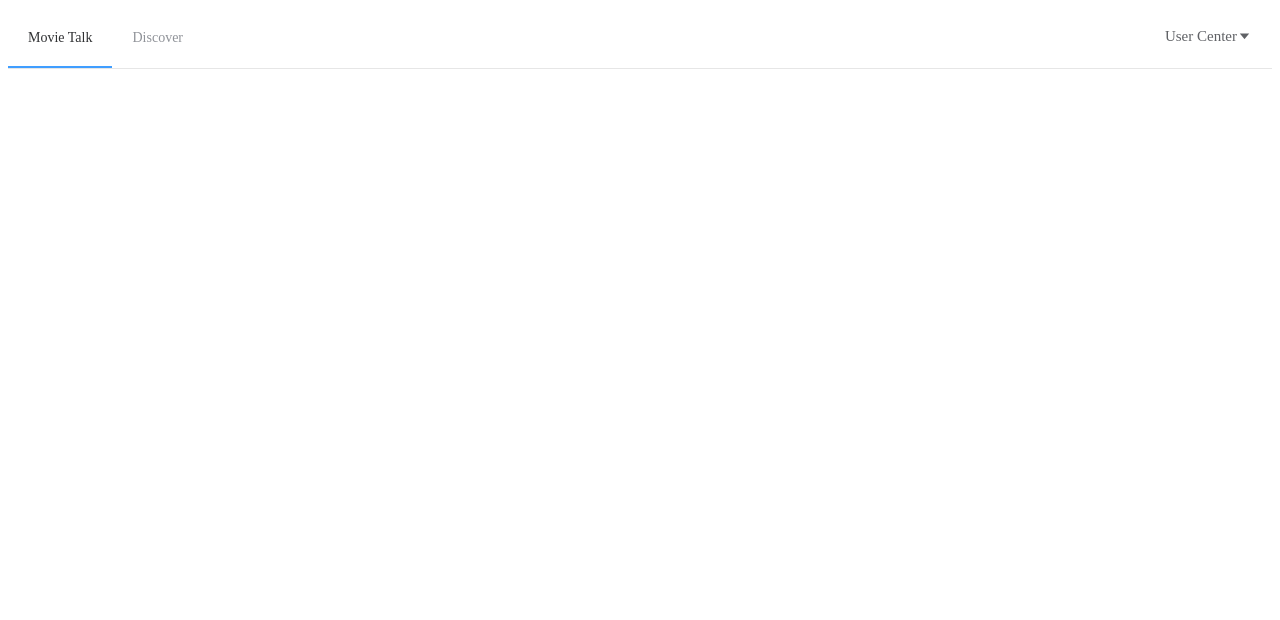
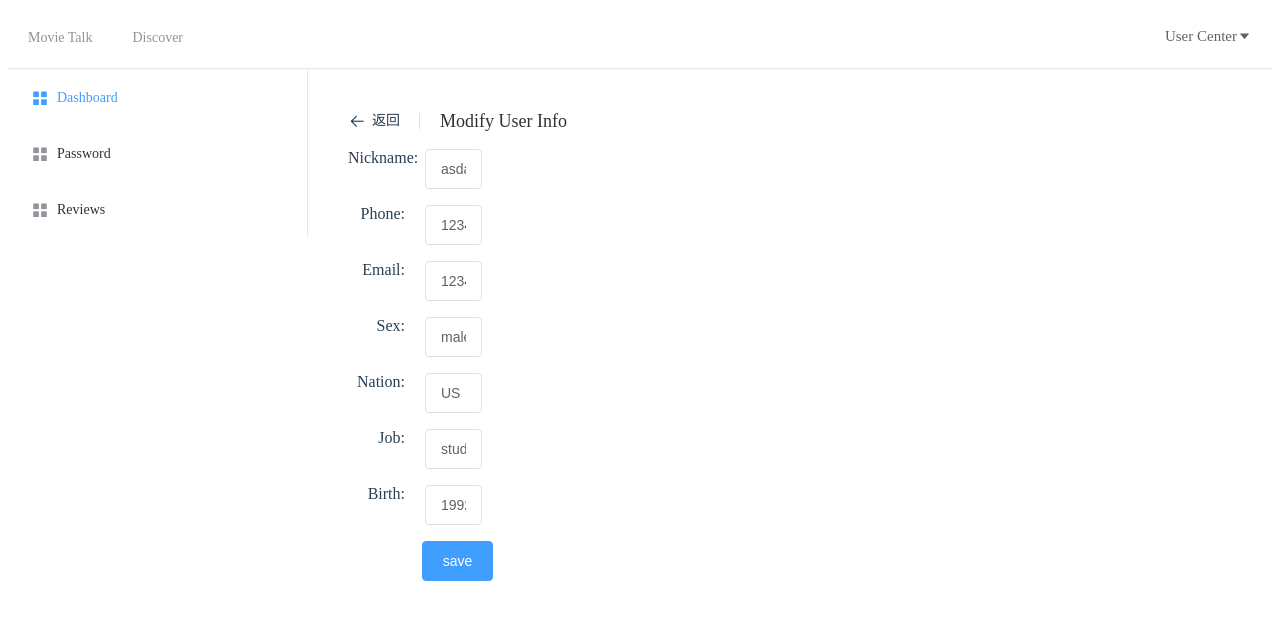
Before and after one commit to housirvip/movie-talk-vue, a Vue app: page /user-center/modifyUsrInfo in a window 1280 px wide. Shown: the top 620 px of the page. Built offline with nearby package versions, Linux system fonts and the light colour scheme.

Commit message:
Add user center some funcs

```diff
--- a/src/router.js
+++ b/src/router.js
@@ -56,6 +56,16 @@ export default new Router({
           path: 'reviews',
           name: 'Reviews',
           component: () => import('./views/user-center/Reviews.vue')
+        },
+        {
+          path: 'modifyUsrInfo',
+          name: 'modifyUsrInfo',
+          component: () => import('./views/user-center/ModifyUsrInfo.vue')
+        },
+        {
+          path: 'modifyPasswd',
+          name: 'modifyPasswd',
+          component: () => import('./views/user-center/ModifyPassword.vue')
         }
       ]
     },
--- a/src/views/UserCenter.vue
+++ b/src/views/UserCenter.vue
@@ -9,6 +9,10 @@
           <el-menu-item index="dashboard">
             <i class="el-icon-menu"></i>
             <span slot="title">Dashboard</span>
+          </el-menu-item>
+          <el-menu-item index="modifyPasswd">
+            <i class="el-icon-menu"></i>
+            <span slot="title">Password</span>
           </el-menu-item>
           <el-menu-item index="reviews">
             <i class="el-icon-menu"></i>
--- a/src/views/user-center/Dashboard.vue
+++ b/src/views/user-center/Dashboard.vue
@@ -1,18 +1,121 @@
 <template>
   <div class="dashboard">
     hello {{user.username}}, this is Dashboard page
+    <el-container>
+      <el-main>
+        <el-row>
+          <el-col span="4">
+            <el-row>
+              <el-avatar shape="square" :size="100" src="https://cube.elemecdn.com/3/7c/3ea6beec64369c2642b92c6726f1epng.png"></el-avatar>
+            </el-row>
+            <el-row>
+              <el-upload
+                class="upload-demo"
+                action="https://jsonplaceholder.typicode.com/posts/"
+                :limit="1">
+                <el-button type="primary">submit avatar</el-button>
+              </el-upload>
+            </el-row>
+          </el-col>
+          <el-col span="12">
+            <el-row gutter="20">
+              <el-col span="4" style="text-align: right">
+                Nickname:
+              </el-col>
+              <el-col span="4">
+                {{nickName}}
+              </el-col>
+            </el-row>
+            <p></p>
+            <el-row gutter="20">
+              <el-col span="4" style="text-align: right">
+                Phone:
+              </el-col>
+              <el-col span="4">
+                {{phone}}
+              </el-col>
+            </el-row>
+            <p></p>
+            <el-row gutter="20">
+              <el-col span="4" style="text-align: right">
+                Email:
+              </el-col>
+              <el-col span="4">
+                {{email}}
+              </el-col>
+            </el-row>
+            <p></p>
+            <el-row gutter="20">
+              <el-col span="4" style="text-align: right">
+                Sex:
+              </el-col>
+              <el-col span="4">
+                {{sex}}
+              </el-col>
+            </el-row>
+            <p></p>
+            <el-row gutter="20">
+              <el-col span="4" style="text-align: right">
+                Nation:
+              </el-col>
+              <el-col span="4">
+                {{nation}}
+              </el-col>
+            </el-row>
+            <p></p>
+            <el-row gutter="20">
+              <el-col span="4" style="text-align: right">
+                Job:
+              </el-col>
+              <el-col span="4">
+                {{job}}
+              </el-col>
+            </el-row>
+            <p></p>
+            <el-row gutter="20">
+              <el-col span="4" style="text-align: right">
+                Birth:
+              </el-col>
+              <el-col span="4">
+                {{birth}}
+              </el-col>
+            </el-row>
+            <p></p>
+            <el-row>
+              <el-col span="4" offset="4" style="text-align: left">
+                <el-button type="primary" @click="toModify">Modify</el-button>
+              </el-col>
+            </el-row>
+          </el-col>
+        </el-row>
+      </el-main>
+    </el-container>
   </div>
 </template>
 
 <script>
 export default {
   name: 'Dashboard',
+  data () {
+    return {
+      nickName: 'asdasd',
+      phone: '12345678',
+      email: '123456@qq.com',
+      job: 'student',
+      sex: 'male',
+      birth: '1992/11/22',
+      nation: 'US'
+    }
+  },
   computed: {
     user: function () {
       return this.$store.state.global.user
     }
   },
   methods: {
+    toModify () {
+      this.$router.push('/user-center/modifyUsrInfo')
+    }
   }
 }
 </script>
--- /dev/null
+++ b/src/views/user-center/ModifyPassword.vue
@@ -0,0 +1,52 @@
+<template>
+  <div class="modifyPasswd">
+    <el-container>
+      <el-main>
+        <el-row gutter="20">
+            <el-col span="4" style="text-align: right">
+              New password:
+            </el-col>
+            <el-col span="4">
+              <el-input v-model="password" :placeholder="password" show-password></el-input>
+            </el-col>
+        </el-row>
+        <p></p>
+        <el-row gutter="20">
+          <el-col span="4" style="text-align: right">
+            input password again:
+          </el-col>
+          <el-col span="4">
+            <el-input v-model="password2" :placeholder="password2" show-password></el-input>
+          </el-col>
+        </el-row>
+        <p></p>
+        <el-row>
+          <el-col span="4" offset="4">
+            <el-button type="primary" @click="submit">submit</el-button>
+          </el-col>
+        </el-row>
+      </el-main>
+    </el-container>
+  </div>
+</template>
+
+<script>
+export default {
+  name: 'ModifyPassword',
+  data () {
+    return {
+      password: '',
+      password2: ''
+    }
+  },
+  methods: {
+    submit () {
+
+    }
+  }
+}
+</script>
+
+<style scoped>
+
+</style>
--- /dev/null
+++ b/src/views/user-center/ModifyUsrInfo.vue
@@ -0,0 +1,109 @@
+<template>
+  <el-container>
+    <el-main>
+      <el-row>
+        <el-page-header @back="goBack" content="Modify User Info"></el-page-header>
+        <p></p>
+        <el-col span="12">
+          <el-row gutter="20">
+            <el-col span="4" style="text-align: right">
+              Nickname:
+            </el-col>
+            <el-col span="4">
+              <el-input v-model="nickName" :placeholder="nickName"></el-input>
+            </el-col>
+          </el-row>
+          <p></p>
+          <el-row gutter="20">
+            <el-col span="4" style="text-align: right">
+              Phone:
+            </el-col>
+            <el-col span="4">
+              <el-input v-model="phone" :placeholder="phone"></el-input>
+            </el-col>
+          </el-row>
+          <p></p>
+          <el-row gutter="20">
+            <el-col span="4" style="text-align: right">
+              Email:
+            </el-col>
+            <el-col span="4">
+              <el-input v-model="email" :placeholder="email"></el-input>
+            </el-col>
+          </el-row>
+          <p></p>
+          <el-row gutter="20">
+            <el-col span="4" style="text-align: right">
+              Sex:
+            </el-col>
+            <el-col span="4">
+              <el-input v-model="sex" :placeholder="sex"></el-input>
+            </el-col>
+          </el-row>
+          <p></p>
+          <el-row gutter="20">
+            <el-col span="4" style="text-align: right">
+              Nation:
+            </el-col>
+            <el-col span="4">
+              <el-input v-model="nation" :placeholder="nation"></el-input>
+            </el-col>
+          </el-row>
+          <p></p>
+          <el-row gutter="20">
+            <el-col span="4" style="text-align: right">
+              Job:
+            </el-col>
+            <el-col span="4">
+              <el-input v-model="job" :placeholder="job"></el-input>
+            </el-col>
+          </el-row>
+          <p></p>
+          <el-row gutter="20">
+            <el-col span="4" style="text-align: right">
+              Birth:
+            </el-col>
+            <el-col span="4">
+              <el-input v-model="birth" :placeholder="birth"></el-input>
+            </el-col>
+          </el-row>
+          <p></p>
+          <el-row>
+            <el-col span="4" offset="4" style="text-align: left">
+              <el-button type="primary" @click="save">save</el-button>
+            </el-col>
+          </el-row>
+        </el-col>
+      </el-row>
+    </el-main>
+  </el-container>
+</template>
+
+<script>
+export default {
+  name: 'ModifyUsrInfo',
+  data () {
+    return {
+      nickName: 'asdasd',
+      phone: '12345678',
+      email: '123456@qq.com',
+      job: 'student',
+      sex: 'male',
+      birth: '1992/11/22',
+      nation: 'US'
+    }
+  },
+  methods: {
+    save () {
+      this.$router.push('/user-center/dashboard')
+    },
+    goBack () {
+      this.$router.push('/user-center/dashboard')
+    }
+  }
+}
+</script>
+
+<style scoped>
+
+</style>
--- a/src/views/user-center/Reviews.vue
+++ b/src/views/user-center/Reviews.vue
@@ -1,12 +1,75 @@
 <template>
   <div class="reviews">
-    this is Reviews page
+    <el-container>
+      <el-main>
+        Your reviews has recevied {{totalLikes}}
+        <el-link type="danger">❤</el-link>
+        likes totally.
+        <el-table
+          :data="tableDataReviews"
+          class="review-table">
+          <el-table-column
+            label="Review">
+            <template slot-scope="scope">
+              <span style="margin-left: 10px">{{scope.row.review}}</span>
+            </template>
+          </el-table-column>
+          <el-table-column
+            label="Date">
+            <template slot-scope="scope">
+              <span style="margin-left: 10px">{{scope.row.date}}</span>
+            </template>
+          </el-table-column>
+          <el-table-column
+            label="likes">
+            <template slot-scope="scope">
+              <span style="margin-left: 10px">{{scope.row.like}}</span>
+            </template>
+          </el-table-column>
+          <el-table-column
+            label="comments">
+            <template slot-scope="scope">
+              <span style="margin-left: 10px">{{scope.row.comment}}</span>
+            </template>
+          </el-table-column>
+        </el-table>
+        <el-row type="flex" justify="center">
+          <el-pagination
+            @current-change="pageChange"
+            :current-page.sync="currentPage"
+            :page-size="20"
+            layout="prev, pager, next, jumper"
+            :total="totalCount">
+          </el-pagination>
+        </el-row>
+      </el-main>
+    </el-container>
   </div>
 </template>
 
 <script>
 export default {
-  name: 'Reviews'
+  name: 'Reviews',
+  data () {
+    return {
+      tableDataReviews: [],
+      totalLikes: 13553,
+      totalCount: 0,
+      currentPage: 1
+    }
+  },
+  created () {
+    this.getReviewList()
+  },
+  methods: {
+    getReviewList () {
+      // TODO api get truly data instead of fake data
+      let tmp = { date: '2019/09/26', review: 'I love you three thousand times', like: '231', comment: '76' }
+      for (let i = 0; i < 10; i++) {
+        this.tableDataReviews.push(tmp)
+      }
+    }
+  }
 }
 </script>
 
```
